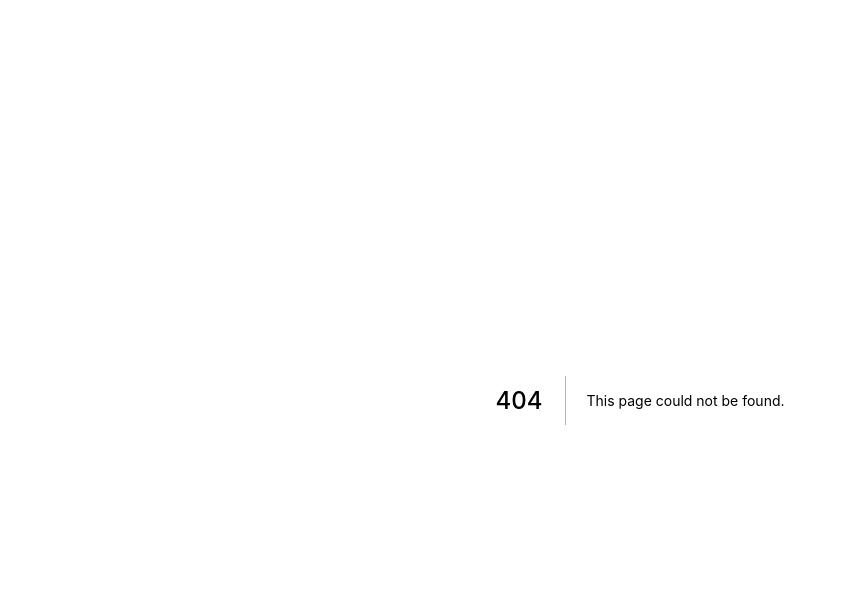
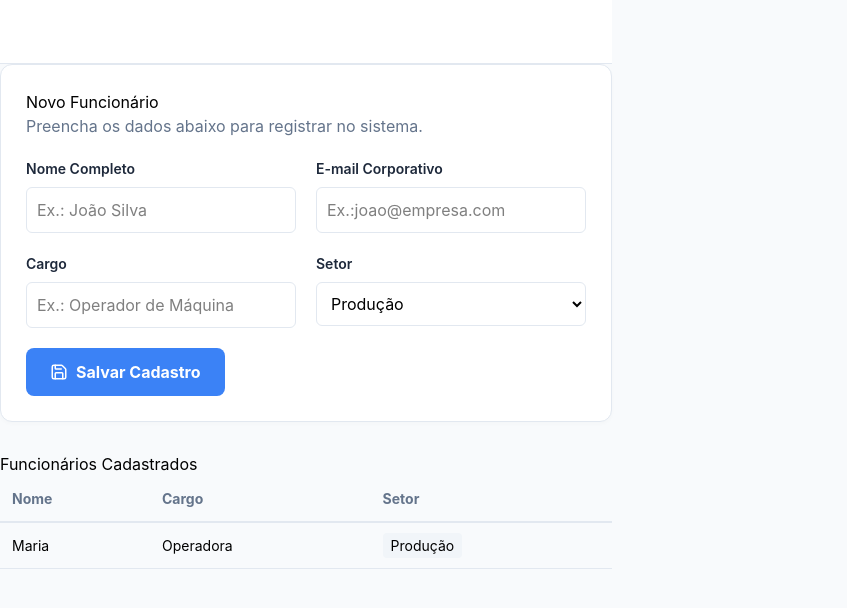
Before and after one commit to Godoi00964/nextjx-framework, a Next.js app: page /cadastro in a window 1280 px wide. Before the commit this address had no page. Shown: the top 608 px of the page, without its empty margins (0-847 px from the left). Built offline with nearby package versions, Linux system fonts and the light colour scheme.

Commit message:
Criado Formulario Cadastro

```diff
--- /dev/null
+++ b/app/cadastro/page.tsx
@@ -0,0 +1,133 @@
+"use client"
+import { Save } from 'lucide-react';
+import { use, useState } from 'react';
+export default function Cadastro(){
+
+    /* Estado para o Formulário de Cadastro */
+    const [ formData, setFormData] = useState({
+        nome: '',
+        email:'',
+        cargo:'',
+        setor: ''
+    })
+    /*Estado para armazenar os funcionários */
+    const [listFuncioarios, setListFuncionarios] = useState([
+        { id: 1, nome: 'Maria', cargo: 'Operadora', setor: 'Produção'}
+    ])
+
+    /* Função para mapear as mudanças nos inputs */
+    const handleChange = (e: Event) => {
+        const { name, value } = e.target
+        setFormData((prev) => (
+            {
+                ...prev,
+                [name]:value
+            }
+        ))
+    }
+    /* Função para Salvar os dados para o servidor */
+    const handleSubmit = (e: Event) => {
+        e.preventDefault()
+        const novo_funcionario = {
+            ...formData,
+            id: Date.now()
+        }
+        setListFuncionarios([...listFuncioarios, novo_funcionario]);
+        // limpeza de estado
+        setFormData({
+            nome: '', email: '', cargo: '', setor: ''
+        })
+        alert('Funcionário cadastrado com sucesso!')
+    }
+
+    return (
+        <div className="app-container">
+            <main className="main">
+                <header className="header">
+
+                </header>
+                <div className="content">
+                    {/* -- formulário -- */}
+                    <div style={{ maxWidth: '900px', margin : '0 auto'}}>
+                        <div className="card">
+                            <h2>Novo Funcionário</h2>
+                            <p style={{color:'#64748b', marginBottom: '20px'}}>
+                                Preencha os dados abaixo para registrar no sistema.
+                            </p>
+                            <form onSubmit={handleSubmit}>
+                                <div className="form-grid">
+                                    <div className="form-group">
+                                        <label htmlFor="">Nome Completo</label>
+                                        <input
+                                            type="text"
+                                            name="nome"
+                                            id=""
+                                            onChange={handleChange}
+                                            placeholder="Ex.: João Silva"
+
+                                        />
+                                    </div>
+                                    <div className="form-group">
+                                        <label htmlFor="">E-mail Corporativo</label>
+                                        <input
+                                            type="email"
+                                            name="email"
+                                            id=""
+                                            onChange={handleChange}
+                                            placeholder="Ex.:joao@empresa.com"
+
+                                        />
+                                    </div>
+                                    <div className="form-group">
+                                        <label htmlFor="">Cargo</label>
+                                        <input
+                                            type="text"
+                                            name="cargo"
+                                            id=""
+                                            onChange={handleChange}
+                                            placeholder="Ex.: Operador de Máquina"
+                                        />
+                                    </div>
+                                    <div className="form-group">
+                                        <label htmlFor="">Setor</label>
+                                        <select name="setor" id="" onChange={handleChange}>
+                                            <option value="Produção">Produção</option>
+                                            <option value="Manutenção">Manutenção</option>
+                                            <option value="Logística">Logística</option>
+                                            <option value="Qualidade">Qualidade</option>
+                                        </select>
+                                    </div>
+                                </div>
+                                <button type="submit" className="btn-submit">
+                                    <Save size={18} />
+                                    Salvar Cadastro
+                                </button>
+                            </form>
+                        </div>
+                        <div className='table-container' style={{ marginTop: '30px'}}>
+                            <h3>Funcionários Cadastrados</h3>
+                            <table>
+                                <thead>
+                                    <tr>
+                                        <th>Nome</th>
+                                        <th>Cargo</th>
+                                        <th>Setor</th>
+                                    </tr>
+                                </thead>
+                                <tbody>
+                                    {listFuncioarios.map((funcionario) => (
+                                        <tr key={funcionario.id}>
+                                            <td>{funcionario.nome}</td>
+                                            <td>{funcionario.cargo}</td>
+                                            <td><span style={{background: '#f1f5f9', padding: '4px 8px', borderRadius: '4px'}}>{funcionario.setor}</span></td>
+                                        </tr>
+                                    ))}
+                                </tbody>
+                            </table>
+                        </div>
+                    </div>
+                </div>
+            </main>
+        </div>
+    )
+}
--- a/app/globals.css
+++ b/app/globals.css
@@ -1,15 +1,17 @@
 @import "tailwindcss";
+
 * {
   margin: 0;
   padding: 0;
   box-sizing: border-box;
   font-family: 'Inter', sans-serif;
 }
+
 :root {
   --primary: #3b82f6;
   --dark: #0f172a;
   --sidebar-bg: #1e293b;
-  --bg-light:#f8fafc;
+  --bg-light: #f8fafc;
   --text-main: #1e293b;
   --text-muted: #64748b;
   --white: #ffffff;
@@ -43,7 +45,8 @@
 .sidebar {
   background-color: var(--sidebar-bg);
   color: var(--white);
-  width: 260px; /* ${isSidebarOpen ? '260px', '80px'} */
+  width: 260px;
+  /* ${isSidebarOpen ? '260px', '80px'} */
   transition: width 0.3s ease;
   display: flex;
   flex-direction: column;
@@ -56,16 +59,19 @@
   gap: 12px;
   border-bottom: 1px solid #334155;
 }
+
 .logo-box {
   background: var(--primary);
   padding: 8px;
   border-radius: 8px;
 }
+
 .nav-list {
   list-style: none;
   padding: 20px 12px;
   flex: 1;
 }
+
 .nav-item {
   display: flex;
   align-items: center;
@@ -83,7 +89,7 @@
   color: var(--white);
 }
 
-.nav-item:hover:not(.active){
+.nav-item:hover:not(.active) {
   background: #334155;
 }
 
@@ -95,6 +101,7 @@
   cursor: pointer;
   border-top: 1px solid #334155;
 }
+
 .main-content {
   flex: 1;
   display: flex;
@@ -111,6 +118,7 @@
   justify-content: space-between;
   padding: 0 30px;
 }
+
 .search-box {
   display: flex;
   align-items: center;
@@ -119,6 +127,7 @@
   border-radius: 8px;
   width: 100%;
 }
+
 .search-box input {
   background: none;
   border: none;
@@ -126,16 +135,19 @@
   margin-left: 10px;
   width: 100%;
 }
+
 .content-area {
   padding: 30px;
   overflow-y: auto;
 }
+
 .kpi-grid {
   display: grid;
   grid-template-columns: repeat(auto-fit, minmax(240px, 1fr));
   gap: 20px;
   margin-bottom: 30px;
 }
+
 .kpi-card {
   background: var(--white);
   padding: 24px;
@@ -145,38 +157,132 @@
   align-items: center;
   gap: 16px;
 }
+
 .icon-wrapper {
   padding: 12px;
   border-radius: 10px;
 }
+
 .kpi-info h3 {
   font-size: 24px;
   color: var(--text-main);
 
 }
+
 .kpi-info p {
   font-size: 14px;
   color: var(--text-muted);
 }
+
 .charts-grid {
   display: grid;
   grid-template-columns: 2fr 1fr;
   gap: 20px;
 }
+
 .charts-card {
   background: var(--white);
   padding: 24px;
   border-radius: 12px;
   border: 1px solid var(--border);
 }
+
 .chart-title {
   margin-bottom: 20px;
   color: var(--text-main);
   font-size: 18px;
 
 }
+
 @media (max-width: 1024px) {
   .charts-grid {
     grid-template-columns: 1fr;
   }
 }
+
+/* Estilo do formulário*/
+.card {
+  background: white;
+  padding: 25px;
+  border-radius: 12px;
+  border: 1px solid var(--border);
+  box-shadow: 0 2px 4px rgba(0, 0, 0, 0.02);
+}
+
+.form-grid {
+  display: grid;
+  grid-template-columns: 1fr 1fr;
+  gap: 20px;
+  margin-top: 20px;
+}
+
+.form-group {
+  display: flex;
+  flex-direction: column;
+  gap: 8px;
+}
+
+label {
+  font-size: 14px;
+  font-weight: 600;
+  color: var(--text-main);
+}
+
+input,
+select {
+  padding: 10px;
+  border: 1px solid var(--border);
+  border-radius: 6px;
+  outline: none;
+  transition: 0.2s;
+}
+
+input:focus {
+  border-color: var(--primary);
+  box-shadow: 0 0 0 2px rgba(59, 130, 246, 0.1);
+}
+
+.btn-submit {
+  background: var(--primary);
+  color: white;
+  border: none;
+  padding: 12px 24px;
+  border-radius: 8px;
+  cursor: pointer;
+  font-weight: bold;
+  margin-top: 20px;
+  display: flex;
+  align-items: center;
+  gap: 8px;
+  justify-content: center;
+  width: fit-content;
+}
+
+.btn-submit:hover {
+  background: #2563eb;
+}
+
+/* estilos da tabela globas*/
+.css .table-container {
+  margin-top: 30px;
+  overflow-x: auto;
+}
+
+table {
+  width: 100%;
+  border-collapse: collapse;
+  text-align: left;
+}
+
+th {
+  padding: 12px;
+  border-bottom: 2px solid var(--border);
+  color: var(--text-muted);
+  font-size: 14px;
+}
+
+td {
+  padding: 12px;
+  border-bottom: 1px solid var(--border);
+  font-size: 14px;
+}
```
